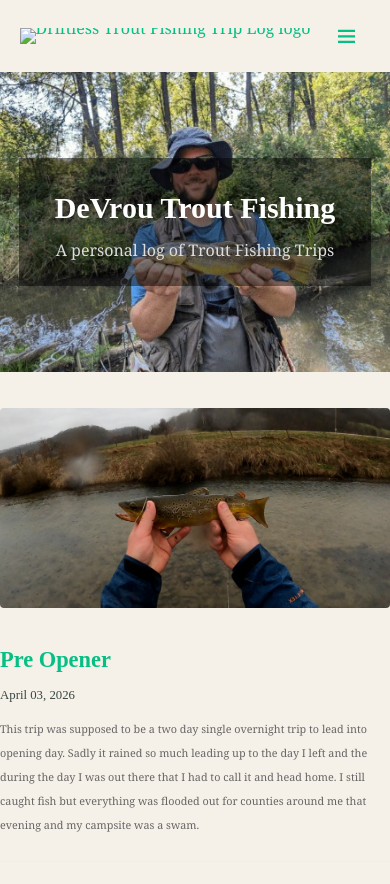
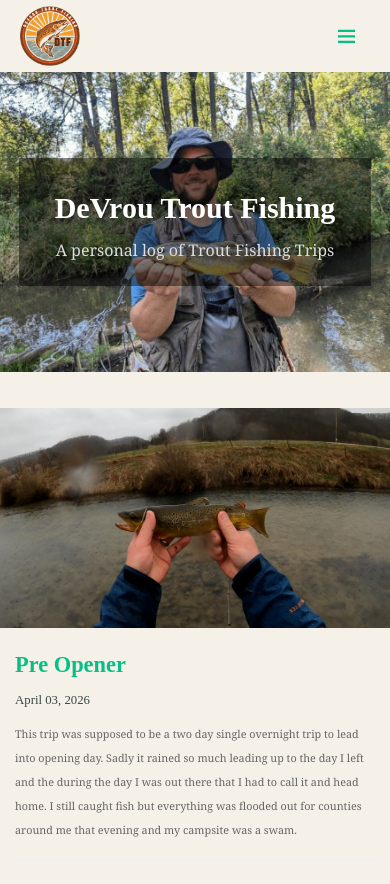
Before and after one commit to Cyro6/cyro6.github.io, a Jekyll site: the page built from index.markdown, in a window 390 px wide. Shown: the top 884 px of the page. Built offline with Jekyll 4.4.1, drawn with Linux system fonts in a browser that asks for light colours; grey boxes are pictures that could not be loaded.

Commit message:
Logo, CSS Changes

```diff
--- a/_config.yml
+++ b/_config.yml
@@ -8,6 +8,9 @@
 github_username: Cyro6
 youtube_username: "@DeVrouTroutFishing"
 youtube_url: https://www.youtube.com/channel/UC2pdP7GsKvLWVEXqHY61bnQ
+
+logo: /assets/images/DTF_Logo.png
+favicon: /assets/images/DTF_Logo.png
 
 remote_theme: daviddarnes/alembic
 plugins:
--- a/_layouts/default.html
+++ b/_layouts/default.html
@@ -8,6 +8,7 @@
     <meta name="theme-color" content="#242e2b"/>
     <link rel="stylesheet" href="{{ "/assets/styles.css" | relative_url }}">
     {% include site-fonts.html %}
+    {% include site-favicons.html %}
   </head>
   <body class="layout-{{ page.layout }} {{ page.title | slugify }}">
     {% include site-icons.svg %}
--- a/_sass/_theme.scss
+++ b/_sass/_theme.scss
@@ -455,3 +455,17 @@
     overflow-x: scroll;
   }
 }
+@media screen and (max-width: 640px) {
+  .content {
+    padding: 0 1rem;
+  }
+  .typeset {
+    padding: 0 1rem;
+  }
+  .typeset img {
+    display: block;
+    position: relative;
+    width: calc(100vw - 0px);
+    max-width: none;
+  }
+}
--- a/index.markdown
+++ b/index.markdown
@@ -23,17 +23,29 @@
   object-position: center;
   border-radius: 4px;
 }
+.post-card__body {
+  padding: 0;
+}
 @media (max-width: 640px) {
   .post-card {
     flex-direction: column;
+    gap: 0;
+    padding-left: 0;
+    padding-right: 0;
+    padding-bottom: 1.5rem;
   }
   .post-card__thumb {
     flex: none;
-    width: 100%;
+    width: calc(100% + 2rem);
+    margin-bottom: 0.75rem;
   }
   .post-card__thumb img {
     width: 100%;
-    height: 200px;
+    height: 220px;
+    border-radius: 0;
+  }
+  .post-card__body {
+    padding: 0 0.25rem;
   }
 }
 </style>
@@ -55,13 +67,12 @@
     </a>
   </div>
   {% endif %}
-  <div>
+  <div class="post-card__body">
     <h3 style="margin-bottom: 0.25rem;"><a href="{{ post.url }}">{{ post.title }}</a></h3>
     <small>{{ post.date | date: "%B %d, %Y" }}</small>
-
-{% if post.summary %}
-<p style="margin: 0.5rem 0 0; color: #666; font-size: 0.9rem;">{{ post.summary }}</p>
-{% endif %}
+    {% if post.summary %}
+    <p style="margin: 0.5rem 0 0; color: #666; font-size: 0.9rem;">{{ post.summary }}</p>
+    {% endif %}
   </div>
 </div>
 {% endfor %}
```
Also changed, not shown: assets/images/DTF Logo 2.png (added), assets/images/DTF_Logo.png (added), 1 other file.
